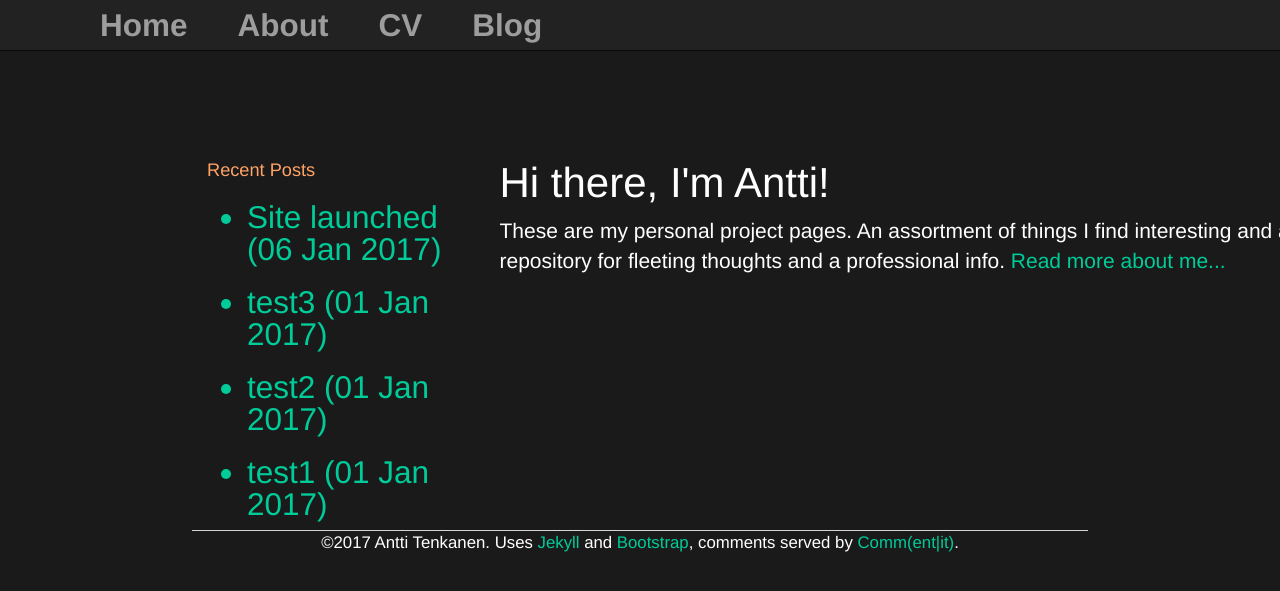
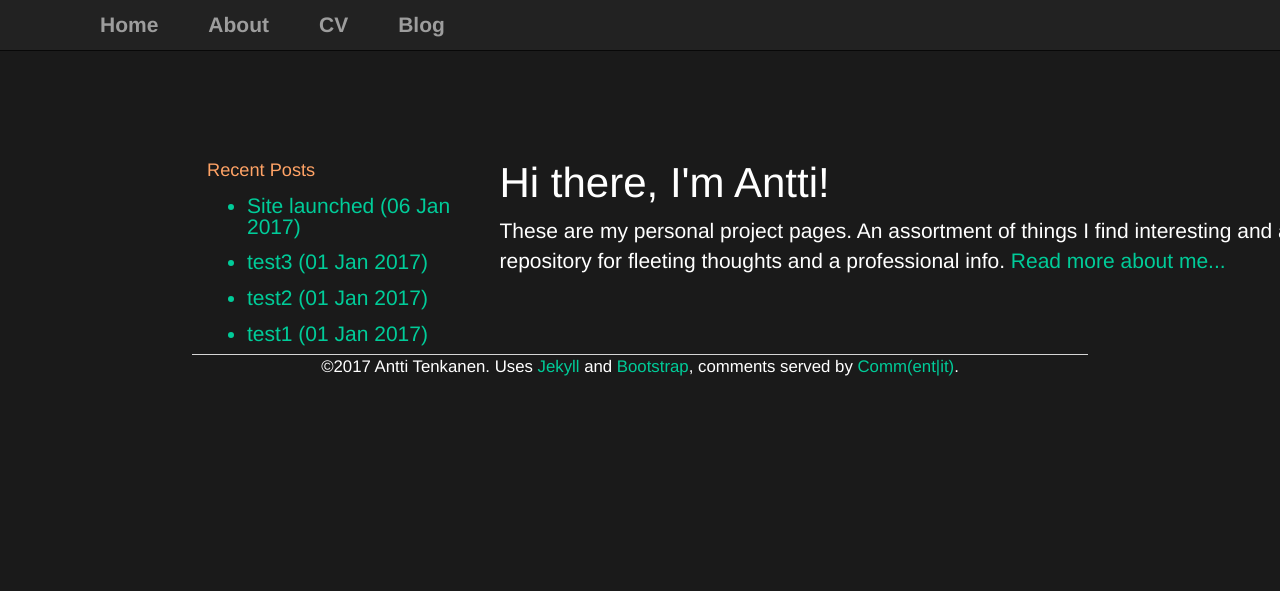
Before and after one commit to plantecophys/plantecophys, a Jekyll site: the page built from index.html, in a window 1280 px wide. Shown: the top 591 px of the page. Built offline with Jekyll 4.4.1, drawn with Linux system fonts in a browser that asks for light colours; the list of posts is cut into pages by our own code.

Commit message:
Update main.css

```diff
--- a/css/main.css
+++ b/css/main.css
@@ -17,11 +17,6 @@ p {
     color: #ffffff;
 }
 ul {
-    font-size: 1.5em;
-    line-height: 1.4em;
-    color: #ffffff;
-}
-li {
     font-size: 1.5em;
     line-height: 1.4em;
     color: #ffffff;
```
